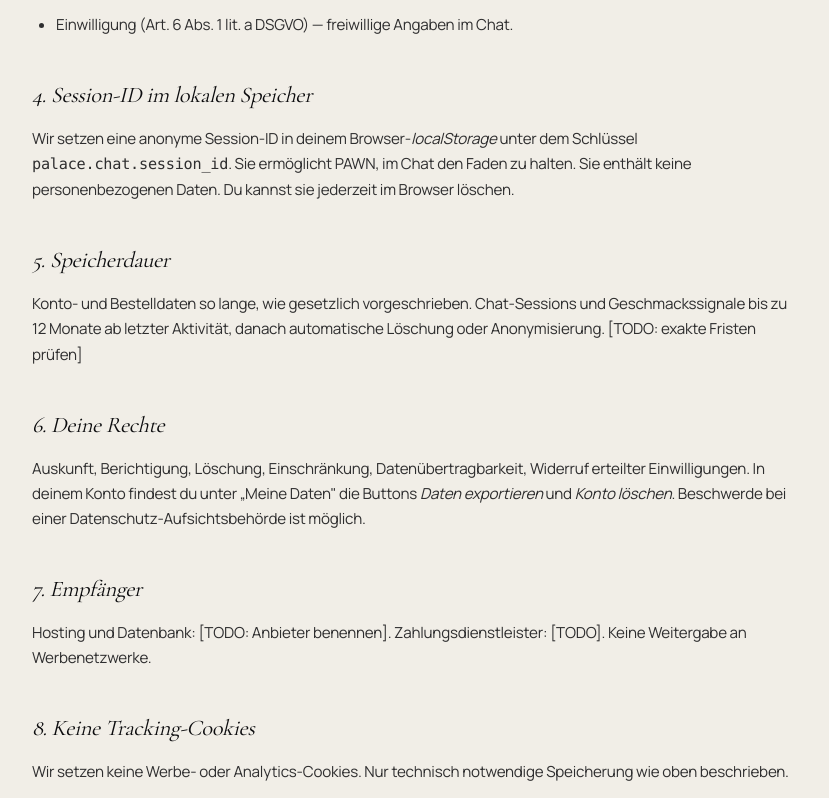
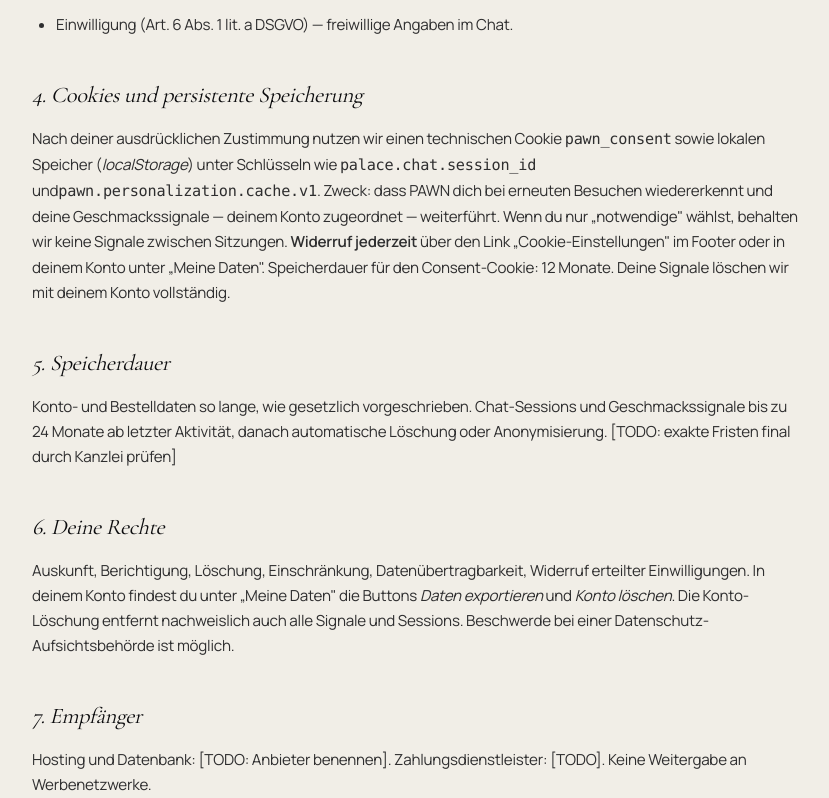
Before and after one commit to daoudandiaye98-alt/pawn-prototype, a React (Vite) app: page /datenschutz in a window 1280 px wide. Shown: the part 1062-1860 px from the top of the page, without its empty margins (222-1051 px from the left). Built offline with nearby package versions, Linux system fonts and the light colour scheme; a web font is replaced by a local one; what @lovable.dev/cloud-auth-js would draw is missing.

Commit message:
Changes
Co-authored-by: daoudandiaye98-alt <289413327+daoudandiaye98-alt@users.noreply.github.com>

```diff
--- a/src/pages/Datenschutz.tsx
+++ b/src/pages/Datenschutz.tsx
@@ -42,32 +42,39 @@ export default function Datenschutz() {
             </ul>
           </Section>
 
-          <Section title="4. Session-ID im lokalen Speicher">
+          <Section title="4. Cookies und persistente Speicherung">
             <p>
-              Wir setzen eine anonyme Session-ID in deinem Browser-<em>localStorage</em> unter dem Schlüssel <code>palace.chat.session_id</code>.
-              Sie ermöglicht PAWN, im Chat den Faden zu halten. Sie enthält keine personenbezogenen Daten. Du kannst sie jederzeit im
-              Browser löschen.
+              Nach deiner ausdrücklichen Zustimmung nutzen wir einen technischen Cookie <code>pawn_consent</code> sowie
+              lokalen Speicher (<em>localStorage</em>) unter Schlüsseln wie <code>palace.chat.session_id</code> und
+              <code>pawn.personalization.cache.v1</code>. Zweck: dass PAWN dich bei erneuten Besuchen wiedererkennt und
+              deine Geschmackssignale — deinem Konto zugeordnet — weiterführt. Wenn du nur „notwendige" wählst,
+              behalten wir keine Signale zwischen Sitzungen. <strong>Widerruf jederzeit</strong> über den Link
+              „Cookie-Einstellungen" im Footer oder in deinem Konto unter „Meine Daten". Speicherdauer für den
+              Consent-Cookie: 12 Monate. Deine Signale löschen wir mit deinem Konto vollständig.
             </p>
           </Section>
 
           <Section title="5. Speicherdauer">
-            <p>Konto- und Bestelldaten so lange, wie gesetzlich vorgeschrieben. Chat-Sessions und Geschmackssignale bis zu 12 Monate ab
-              letzter Aktivität, danach automatische Löschung oder Anonymisierung. [TODO: exakte Fristen prüfen]</p>
+            <p>Konto- und Bestelldaten so lange, wie gesetzlich vorgeschrieben. Chat-Sessions und Geschmackssignale
+              bis zu 24 Monate ab letzter Aktivität, danach automatische Löschung oder Anonymisierung.
+              [TODO: exakte Fristen final durch Kanzlei prüfen]</p>
           </Section>
 
           <Section title="6. Deine Rechte">
             <p>Auskunft, Berichtigung, Löschung, Einschränkung, Datenübertragbarkeit, Widerruf erteilter Einwilligungen.
               In deinem Konto findest du unter „Meine Daten" die Buttons <em>Daten exportieren</em> und <em>Konto löschen</em>.
-              Beschwerde bei einer Datenschutz-Aufsichtsbehörde ist möglich.</p>
+              Die Konto-Löschung entfernt nachweislich auch alle Signale und Sessions. Beschwerde bei einer
+              Datenschutz-Aufsichtsbehörde ist möglich.</p>
           </Section>
 
           <Section title="7. Empfänger">
             <p>Hosting und Datenbank: [TODO: Anbieter benennen]. Zahlungsdienstleister: [TODO]. Keine Weitergabe an Werbenetzwerke.</p>
           </Section>
 
-          <Section title="8. Keine Tracking-Cookies">
-            <p>Wir setzen keine Werbe- oder Analytics-Cookies. Nur technisch notwendige Speicherung wie oben beschrieben.</p>
+          <Section title="8. Keine Tracking-Cookies Dritter">
+            <p>Wir setzen keine Werbe- oder Analytics-Cookies Dritter. Nur die oben beschriebene erst-Party-Speicherung.</p>
           </Section>
+
 
           <Section title="9. Kontakt">
             <p>Fragen zum Datenschutz: <a href="mailto:datenschutz@pawn.example" className="underline">datenschutz@pawn.example</a>.</p>
```
